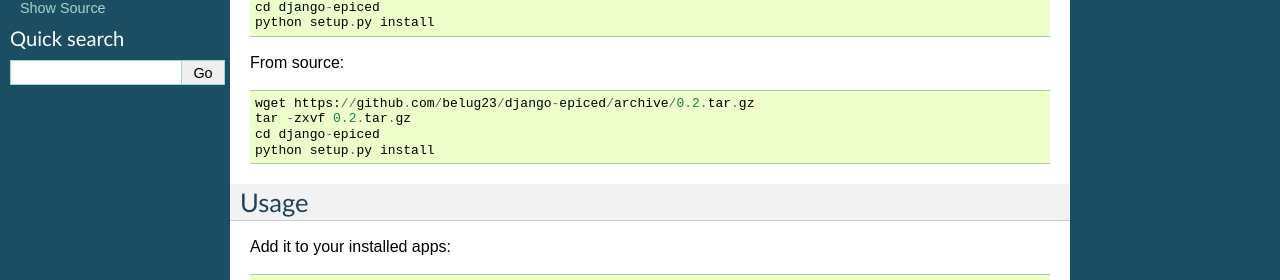
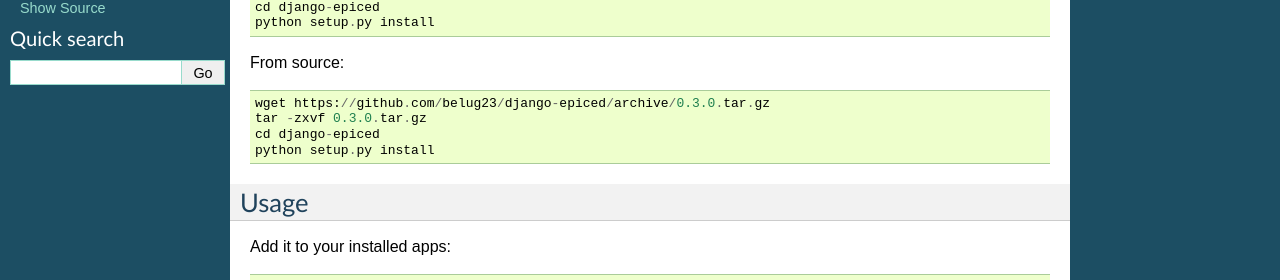
Before and after one commit to belug23/django-epiced, a Sphinx documentation site: the page built from docs/about.rst, in a window 1280 px wide. Shown: the part 288-568 px from the top of the page. Built offline with Sphinx 7.4.7, drawn with Linux system fonts in a browser that asks for light colours.

Commit message:
Updated the doc

```diff
--- a/docs/about.rst
+++ b/docs/about.rst
@@ -18,8 +18,8 @@
 
 From source::
 
-    wget https://github.com/belug23/django-epiced/archive/0.2.tar.gz
-    tar -zxvf 0.2.tar.gz
+    wget https://github.com/belug23/django-epiced/archive/0.3.0.tar.gz
+    tar -zxvf 0.3.0.tar.gz
     cd django-epiced
     python setup.py install
 
```
